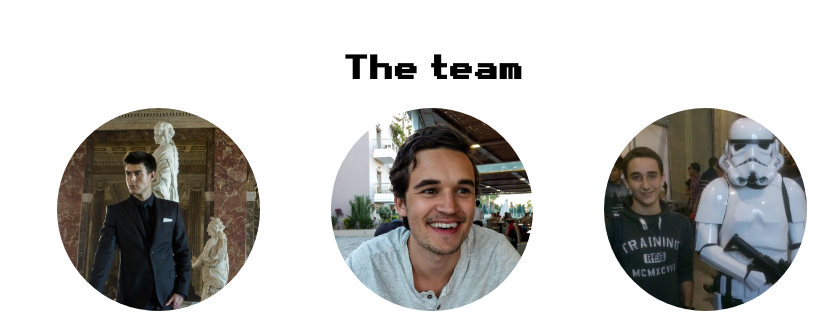
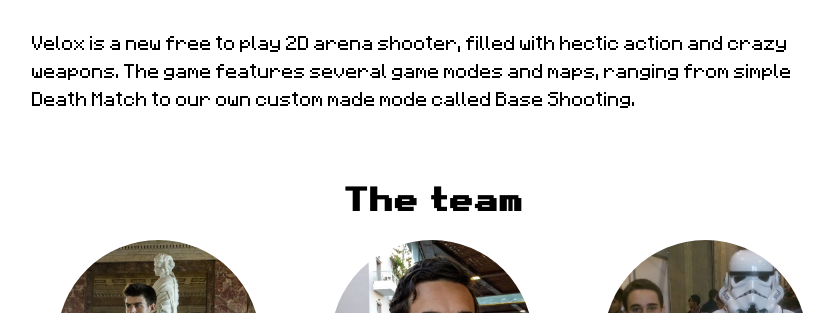
Before and after one commit to willwull/velox-web, a Gatsby site: page / in a window 1280 px wide. Shown: the part 1349-1662 px from the top of the page, without its empty margins (208-1046 px from the left). Built offline with nearby package versions, Linux system fonts and the light colour scheme; Gatsby itself is replaced by a stand-in of ours.

Commit message:
Add description

```diff
--- a/src/components/AboutGameSection.js
+++ b/src/components/AboutGameSection.js
@@ -17,6 +17,13 @@ function AboutGameSection() {
           allow="accelerometer; autoplay; encrypted-media; gyroscope; picture-in-picture"
         ></iframe>
       </div>
+
+      <p>
+        Velox is a new free to play 2D arena shooter, filled with hectic action
+        and crazy weapons. The game features several game modes and maps,
+        ranging from simple Death Match to our own custom made mode called Base
+        Shooting.
+      </p>
     </Section>
   )
 }
--- a/src/components/AboutGameSection.module.css
+++ b/src/components/AboutGameSection.module.css
@@ -2,6 +2,8 @@
   /* 16:9 ratio */
   padding-top: 56.25%;
   position: relative;
+
+  margin-bottom: 2em;
 }
 
 .video {
```
